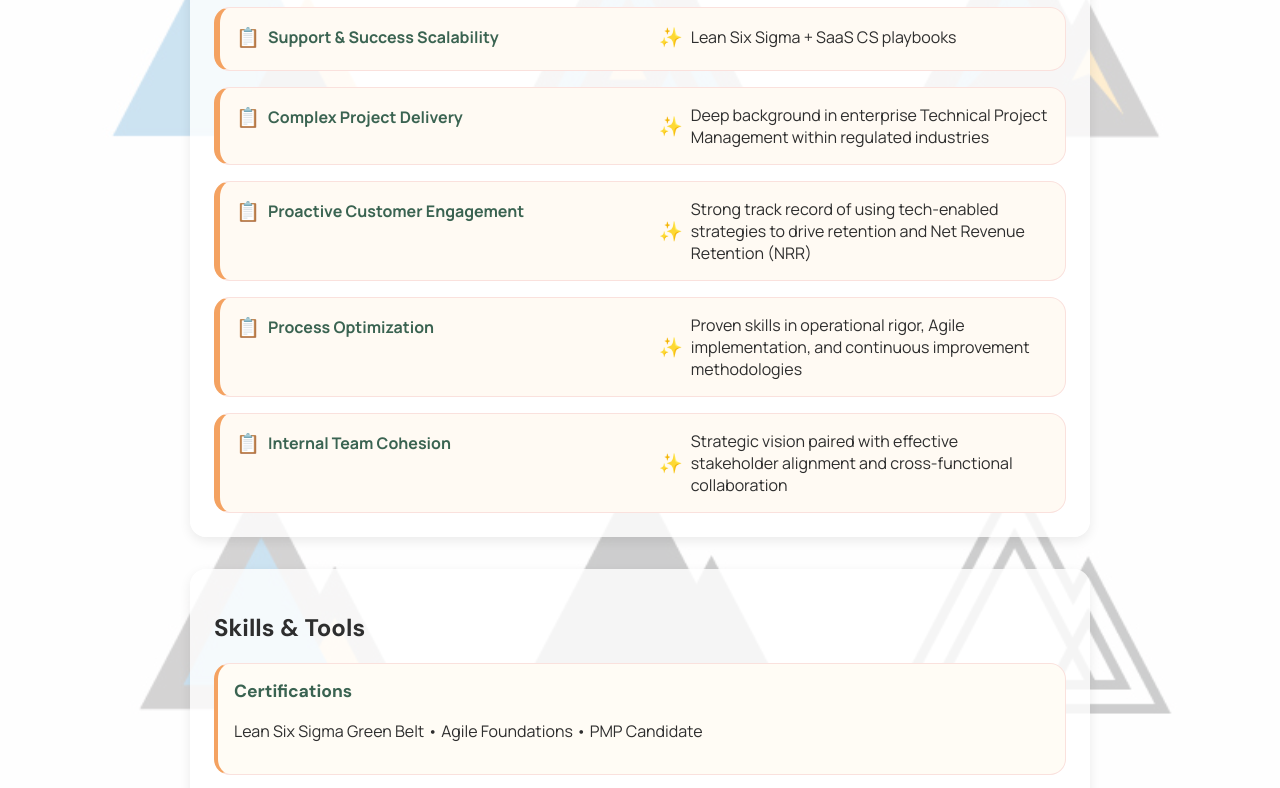
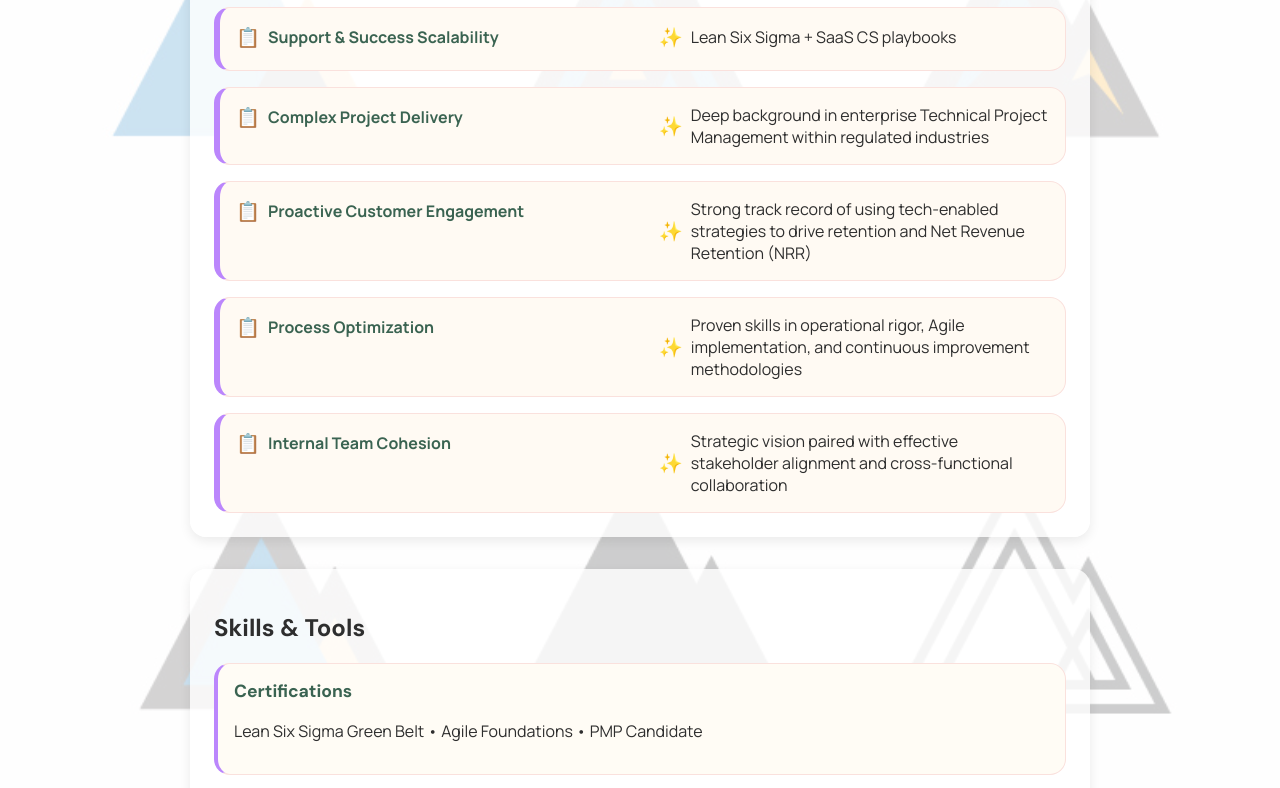
Before and after one commit to mgwillison/portfolio, a plain HTML site: page index.html in a window 1280 px wide. Shown: the part 656-1444 px from the top of the page. Drawn offline with Linux system fonts and the light colour scheme.

```diff
--- a/index.html
+++ b/index.html
@@ -132,7 +132,7 @@
     .skill-block {
       background: #fffcf5;
       border: 1px solid #fae1dd;
-      border-left: 4px solid #f4a261;
+      border-left: 4px solid #bb86fc;
       padding: 1rem;
       border-radius: 1rem;
       transition: background 0.3s ease, transform 0.3s ease;
@@ -157,7 +157,7 @@
       flex-direction: column;
       background: #fffaf3;
       border: 1px solid #fae1dd;
-      border-left: 6px solid #f4a261;
+      border-left: 6px solid #bb86fc;
       padding: 1rem;
       border-radius: 1rem;
       transition: background 0.3s ease, transform 0.3s ease;
@@ -167,10 +167,10 @@
       background: #fef6f0;
       transform: scale(1.02);
     }
-    .about-box {
-      background: #fff8f0;
-      border-left: 6px solid #f4a261;
-      padding: 1rem;
+      .about-box {
+        background: #fff8f0;
+        border-left: 6px solid #f4a261;
+        padding: 1rem;
       border-radius: 1rem;
       margin-top: 1rem;
       box-shadow: 0 2px 6px rgba(0, 0, 0, 0.05);
@@ -246,6 +246,7 @@
       .skill-block {
         background: #2a2a2a;
         border-color: #444;
+        border-left: 4px solid #bb86fc;
       }
       .skill-block h3 {
         color: #b6e2d3;
@@ -253,6 +254,7 @@
       .value-row {
         background: #2a2a2a;
         border-color: #444;
+        border-left: 6px solid #bb86fc;
       }
       .about-box {
         background: #1f1f1f;
```
